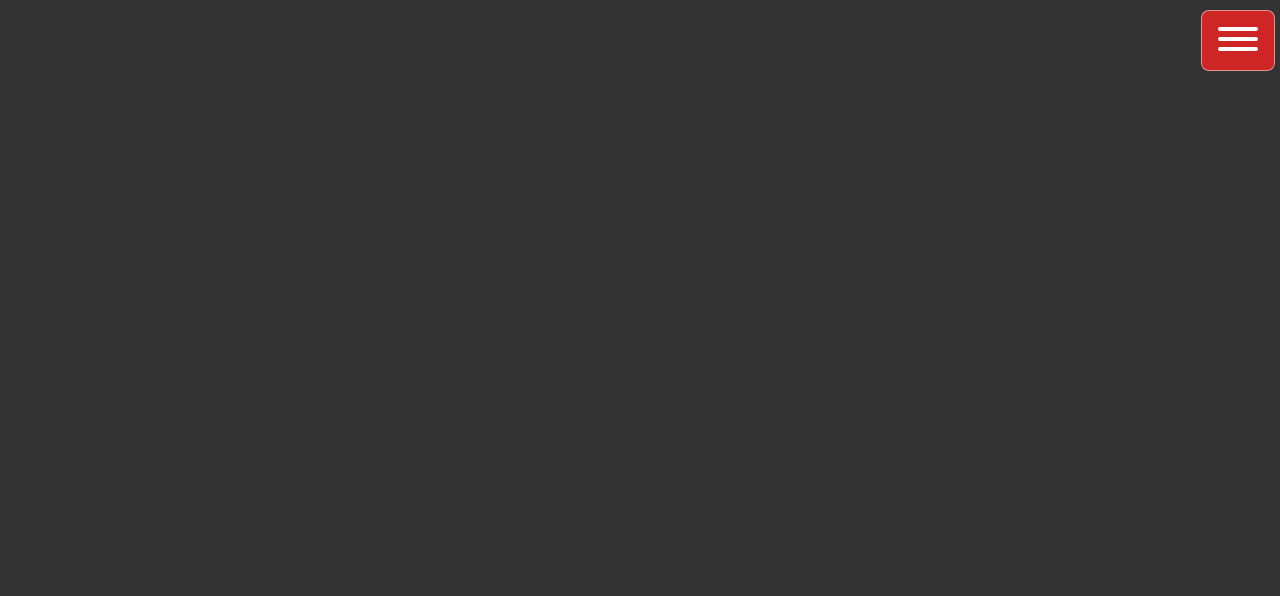
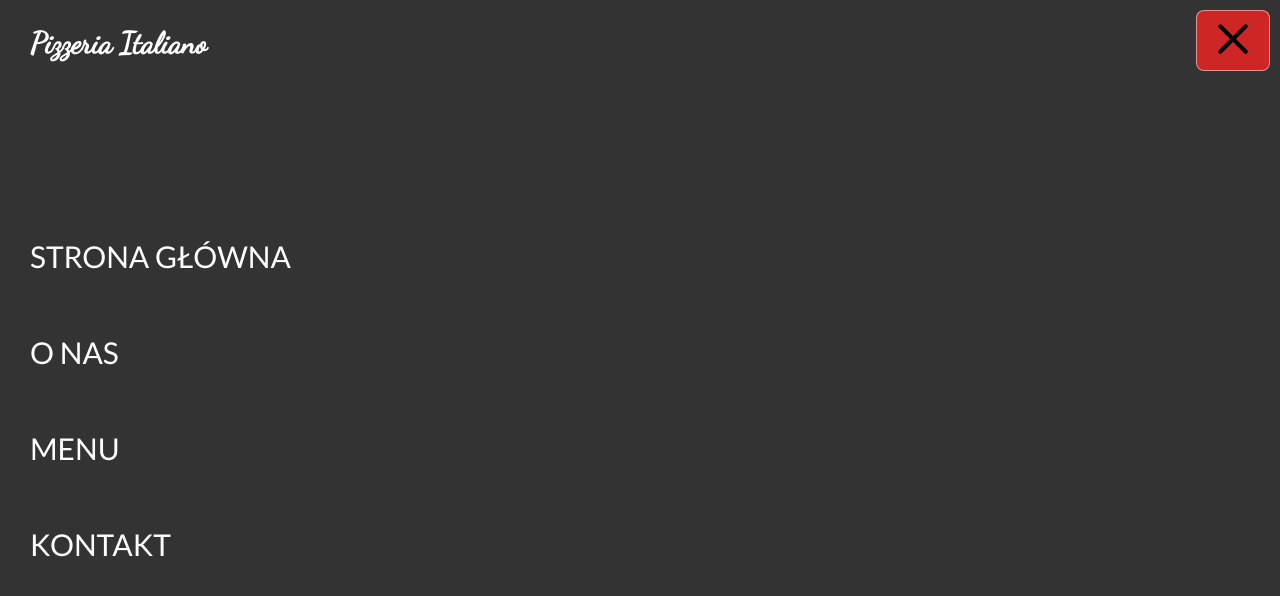
Before and after one commit to FaberNiko/PizzeriaItaliano, a plain HTML site: page index.html in a window 1280 px wide. Both pictures are taken after a click on the button 1238 px from the left and 40 px from the top of the page. Drawn offline with Linux system fonts and the light colour scheme.

Commit message:
Created navigation and styled links

```diff
--- a/index.html
+++ b/index.html
@@ -14,12 +14,40 @@
 </head>
 
 <body>
+
+  <header class="header">
+
+    <h2 class="header__logo">Pizzeria Italiano</h2>
+
     <button class="hamburger hamburger--vortex" type="button">
         <span class="hamburger-box">
           <span class="hamburger-inner"></span>
         </span>
       </button>
+    <nav class="nav nav-mobile">
+        <a href="#home" class="nav-mobile__item">Strona główna</a>
+        <a href="#aboutus" class="nav-mobile__item">O nas</a>
+        <a href="#Menu" class="nav-mobile__item">Menu</a>
+        <a href="#contact" class="nav-mobile__item">Kontakt</a>
+    </div>
+    </nav>
 
+    <nav class="nav nav-desktop">
+      <div class="nav__items">
+        <a href="#home" class="nav__item">Strona główna</a>
+        <a href="#aboutus" class="nav__item">O nas</a>
+        <a href="#Menu" class="nav__item">Menu</a>
+        <a href="#contact" class="nav__item">Kontakt</a>
+    </div>
+    </nav>
+  </header>
+
+
+  <section class="footer">
+    <p class="footer__bottom-text"> &copy; <span class="footer__year"></span> Pizzeria Italiano</p>
+</section>
+
+  <script src="./js/script.js"></script>
 </body>
 
 </html>
--- /dev/null
+++ b/js/script.js
@@ -0,0 +1,23 @@
+const navMobile = document.querySelector(".nav-mobile");
+const allNavItems = document.querySelectorAll(".nav-mobile__item");
+const navBtn = document.querySelector(".hamburger");
+const footerYear = document.querySelector(".footer__year");
+
+const handleNav = () => {
+	navBtn.classList.toggle("is-active");
+	navMobile.classList.toggle("nav-mobile--active");
+
+	allNavItems.forEach(item => {
+		item.addEventListener("click", () => {
+			navMobile.classList.remove("nav-mobile--active");
+			navBtn.classList.remove("is-active");
+		});
+	});
+};
+
+navBtn.addEventListener("click", handleNav);
+
+const handleCurrentYear = () => {
+	const year = new Date().getFullYear();
+	footerYear.innerText = year;
+};
--- a/scss/hamburger.scss
+++ b/scss/hamburger.scss
@@ -29,7 +29,7 @@
 .hamburger.is-active .hamburger-inner,
 .hamburger.is-active .hamburger-inner::before,
 .hamburger.is-active .hamburger-inner::after {
-	background-color: #000;
+	background-color: $white-color;
 }
 
 .hamburger-box {
@@ -49,7 +49,7 @@
 .hamburger-inner::after {
 	width: 40px;
 	height: 4px;
-	background-color: #000;
+	background-color: $white-color;
 	border-radius: 4px;
 	position: absolute;
 	transition-property: transform;
--- a/scss/main.scss
+++ b/scss/main.scss
@@ -23,7 +23,7 @@ body {
 .hamburger {
 	position: fixed;
 	top: 10px;
-	right: 5px;
+	right: 10px;
 	padding: 1em;
 	background: $red-color;
 	border-radius: 8px;
@@ -42,4 +42,101 @@ body {
 		border: 1px solid rgba(255, 255, 255, 0.5);
 		border-radius: 8px;
 	}
+
+	.is-active {
+		background-color: $white-color;
+	}
 }
+
+.header {
+	height: 100px;
+
+	&__logo {
+		position: absolute;
+		top: 25px;
+		font-family: 'Dancing Script';
+		color: $white-color;
+		padding: 0 1em;
+		font-size: 2.5rem;
+		z-index: 1000;
+	}
+}
+
+// NAV
+
+.nav {
+
+	&-desktop {
+		display: none;
+	}
+
+	&-mobile {
+		position: fixed;
+		top: 0;
+		left: 0;
+		right: 0;
+		bottom: 0;
+		display: flex;
+		justify-content: center;
+		align-items: flex-start;
+		flex-direction: column;
+		transform: translateX(100%);
+		background-color: #333;
+		transition: 0.7s cubic-bezier(0.65, 0.05, 0.36, 1);
+		z-index: 100;
+
+		&--active {
+			transform: translateX(0);
+		}
+
+		&__item {
+			position: relative;
+			display: block;
+			margin: 1em 1em;
+			text-transform: uppercase;
+			text-decoration: none;
+			color: $white-color;
+			font-size: 2.5rem;
+
+			&::before {
+				position: absolute;
+				bottom: -10px;
+				left: 0;
+				width: 100%;
+				height: 3px;
+				transform: scaleX(0);
+				background-color: $white-color;
+				transition: transform 0.3s;
+				content: "";
+			}
+
+			&:hover::before {
+				transform: scaleX(1);
+			}
+		}
+
+
+
+	}
+}
+
+
+//MEDIA QUERIES
+
+@media (min-width: 768px) {
+	.header {
+		&__logo {
+			font-size: 3rem;
+		}
+	}
+
+	.nav {
+		&-mobile {
+
+			&__item {
+				font-size: 3rem;
+
+			}
+		}
+	}
+}
```
Also changed, not shown: css/main.css, 1 other file.
